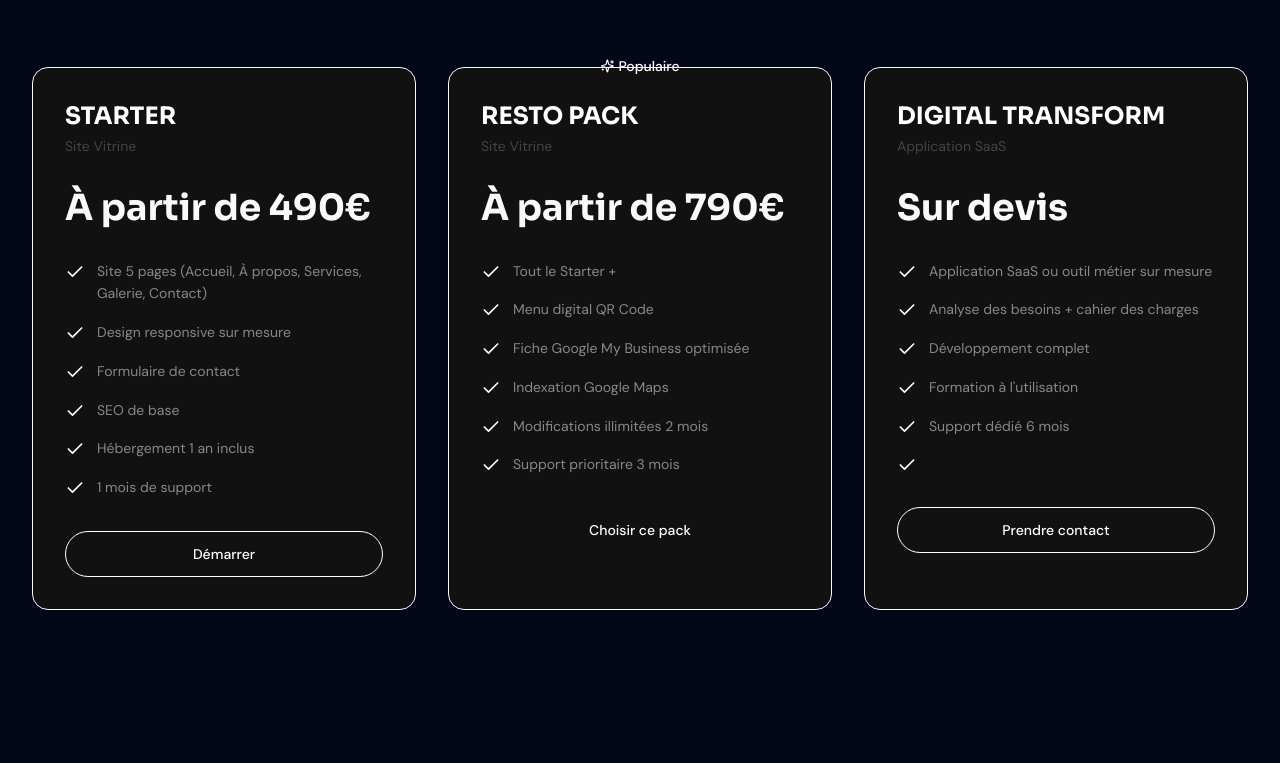
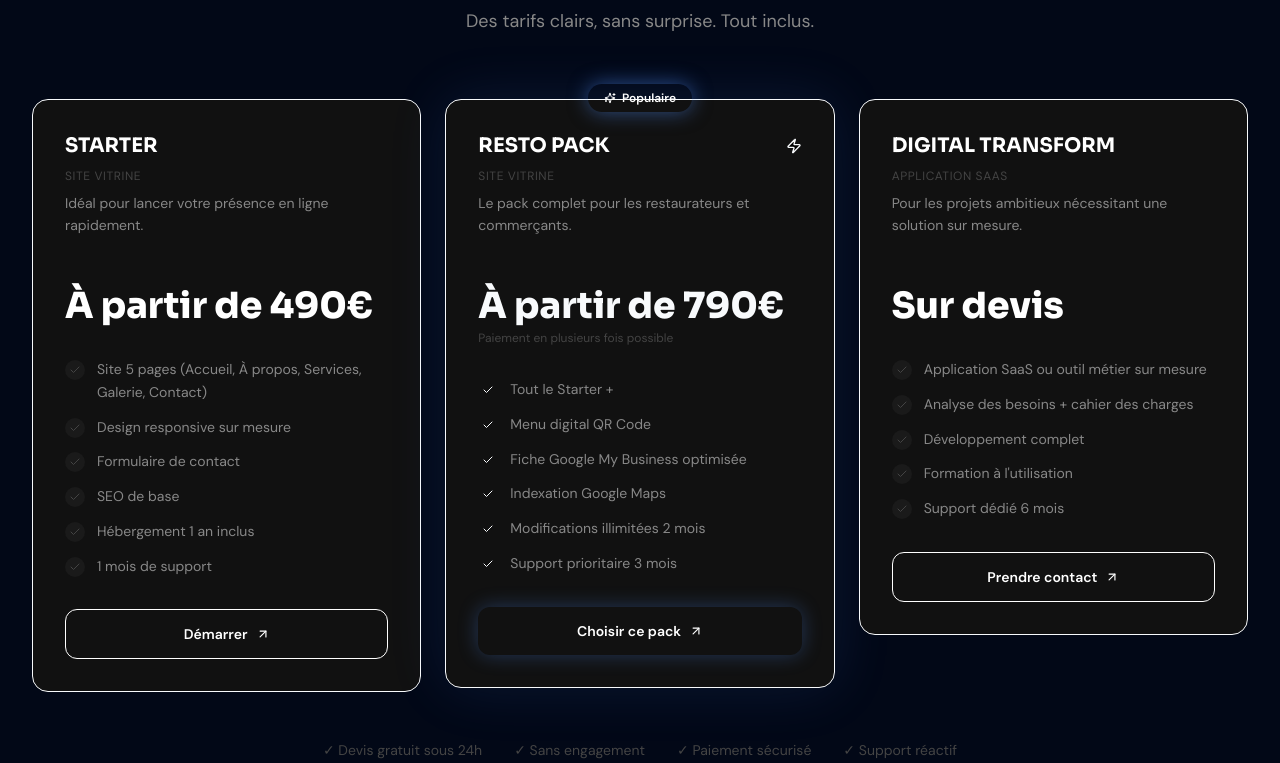
Before and after one commit to jahirlpro-fr/PORTFOLIO_LVN, a Next.js app: page / in a window 1280 px wide. Shown: the part 6457-7220 px from the top of the page. Built offline with nearby package versions, Linux system fonts and the light colour scheme.

Commit message:
Edit /src/components/Pricing.tsx

```diff
--- a/src/components/Pricing.tsx
+++ b/src/components/Pricing.tsx
@@ -2,7 +2,7 @@
 
 import { motion } from "framer-motion";
 import { useLanguage } from "@/contexts/LanguageContext";
-import { Check, Sparkles } from "lucide-react";
+import { Check, Sparkles, ArrowUpRight, Zap } from "lucide-react";
 
 export function Pricing() {
     const { t } = useLanguage();
@@ -22,6 +22,10 @@ export function Pricing() {
             ],
             cta: t("pricing.starter.cta"),
             popular: false,
+            accent: "border-border hover:border-white/20",
+            badge: null,
+            priceColor: "text-text-primary",
+            description: "Idéal pour lancer votre présence en ligne rapidement.",
         },
         {
             name: t("pricing.resto.name"),
@@ -37,6 +41,10 @@ export function Pricing() {
             ],
             cta: t("pricing.resto.cta"),
             popular: true,
+            accent: "border-accent/50 hover:border-accent",
+            badge: t("pricing.popular"),
+            priceColor: "text-accent",
+            description: "Le pack complet pour les restaurateurs et commerçants.",
         },
         {
             name: t("pricing.transform.name"),
@@ -48,16 +56,24 @@ export function Pricing() {
                 t("pricing.transform.feature3"),
                 t("pricing.transform.feature4"),
                 t("pricing.transform.feature5"),
-        t("pricing.transform.feature6"),
             ],
             cta: t("pricing.transform.cta"),
             popular: false,
+            accent: "border-border hover:border-white/20",
+            badge: null,
+            priceColor: "text-text-primary",
+            description: "Pour les projets ambitieux nécessitant une solution sur mesure.",
         },
     ];
 
     return (
-    <section id="pricing" className="py-32">
-      <div className="max-w-7xl mx-auto px-6 lg:px-8">
+        <section id="pricing" className="py-32 relative overflow-hidden">
+            {/* Background glow */}
+            <div className="absolute top-1/2 left-1/2 -translate-x-1/2 -translate-y-1/2 w-[600px] h-[600px] bg-accent/5 rounded-full blur-[120px] pointer-events-none" />
+
+            <div className="max-w-7xl mx-auto px-6 lg:px-8 relative z-10">
+
+                {/* ── HEADER ── */}
                 <motion.div
                     initial={{ opacity: 0, y: 20 }}
                     whileInView={{ opacity: 1, y: 0 }}
@@ -65,68 +81,120 @@ export function Pricing() {
                     transition={{ duration: 0.6 }}
                     className="text-center mb-16"
                 >
+                    <p className="text-accent text-sm font-semibold tracking-widest uppercase mb-3">
+                        — Tarifs
+                    </p>
                     <h2 className="font-display text-4xl md:text-5xl lg:text-6xl font-bold text-text-primary mb-4">
                         {t("pricing.title")}
                     </h2>
-          <p className="text-text-secondary text-lg">{t("pricing.subtitle")}</p>
+                    <p className="text-text-secondary text-lg max-w-xl mx-auto">{t("pricing.subtitle")}</p>
                 </motion.div>
 
-        <div className="grid md:grid-cols-3 gap-8">
+                {/* ── PLANS GRID ── */}
+                <div className="grid md:grid-cols-3 gap-6 items-start">
                     {plans.map((plan, index) => (
                         <motion.div
                             key={index}
-              initial={{ opacity: 0, y: 30 }}
+                            initial={{ opacity: 0, y: 40 }}
                             whileInView={{ opacity: 1, y: 0 }}
                             viewport={{ once: true }}
-              transition={{ delay: index * 0.1, duration: 0.6 }}
-              className={`relative bg-surface border rounded-2xl p-8 ${
-                plan.popular ? "border-accent scale-105" : "border-border"
+                            transition={{ delay: index * 0.12, duration: 0.6, ease: [0.22, 1, 0.36, 1] }}
+                            className={`relative bg-surface border rounded-2xl p-8 transition-all duration-400 ${plan.accent} ${plan.popular
+                                    ? "shadow-[0_0_60px_rgba(79,142,247,0.12)] scale-[1.02]"
+                                    : "hover:shadow-[0_20px_60px_rgba(0,0,0,0.3)]"
                                 }`}
                         >
+                            {/* Popular glow background */}
                             {plan.popular && (
-                <div className="absolute -top-4 left-1/2 -translate-x-1/2 bg-accent text-white px-4 py-1 rounded-full text-sm font-medium flex items-center gap-1">
-                  <Sparkles size={14} />
-                  {t("pricing.popular")}
+                                <div className="absolute inset-0 rounded-2xl bg-gradient-to-b from-accent/5 to-transparent pointer-events-none" />
+                            )}
+
+                            {/* Badge populaire */}
+                            {plan.badge && (
+                                <div className="absolute -top-4 left-1/2 -translate-x-1/2 flex items-center gap-1.5 bg-accent text-white px-4 py-1.5 rounded-full text-xs font-semibold shadow-[0_0_20px_rgba(79,142,247,0.5)]">
+                                    <Sparkles size={12} />
+                                    {plan.badge}
                                 </div>
                             )}
 
-              <div className="mb-8">
-                <h3 className="font-display text-2xl font-bold text-text-primary mb-1">
+                            <div className="relative z-10">
+                                {/* Plan name + subtitle */}
+                                <div className="mb-6">
+                                    <div className="flex items-center justify-between mb-2">
+                                        <h3 className="font-display text-xl font-bold text-text-primary">
                                             {plan.name}
                                         </h3>
-                <p className="text-text-muted text-sm">{plan.subtitle}</p>
+                                        {plan.popular && (
+                                            <Zap size={16} className="text-accent fill-accent" />
+                                        )}
+                                    </div>
+                                    <p className="text-text-muted text-xs uppercase tracking-wider">{plan.subtitle}</p>
+                                    <p className="text-text-secondary text-sm mt-2 leading-relaxed">{plan.description}</p>
                                 </div>
 
+                                {/* Divider */}
+                                <div className={`h-px mb-6 ${plan.popular ? "bg-accent/30" : "bg-border"}`} />
+
+                                {/* Price */}
                                 <div className="mb-8">
-                <div className="font-display text-4xl font-bold text-accent mb-2">
+                                    <div className={`font-display text-4xl font-black ${plan.priceColor} mb-1`}>
                                         {plan.price}
                                     </div>
+                                    {plan.popular && (
+                                        <p className="text-text-muted text-xs">Paiement en plusieurs fois possible</p>
+                                    )}
                                 </div>
 
-              <ul className="space-y-4 mb-8">
-                {plan.features.map((feature, featureIndex) => (
-                  <li key={featureIndex} className="flex items-start gap-3">
-                    <Check size={20} className="text-accent flex-shrink-0 mt-0.5" />
-                    <span className="text-text-secondary text-sm leading-relaxed">
-                      {feature}
-                    </span>
+                                {/* Features list */}
+                                <ul className="space-y-3 mb-8">
+                                    {plan.features.filter(f => f.trim()).map((feature, i) => (
+                                        <li key={i} className="flex items-start gap-3">
+                                            <div className={`flex-shrink-0 w-5 h-5 rounded-full flex items-center justify-center mt-0.5 ${plan.popular ? "bg-accent/20" : "bg-surface-hover"
+                                                }`}>
+                                                <Check size={12} className={plan.popular ? "text-accent" : "text-text-muted"} />
+                                            </div>
+                                            <span className="text-text-secondary text-sm leading-relaxed">{feature}</span>
                                         </li>
                                     ))}
                                 </ul>
 
+                                {/* CTA button */}
                                 <a
                                     href="#contact"
-                className={`block w-full text-center px-6 py-3 rounded-full text-sm font-medium transition-all ${
-                  plan.popular
-                    ? "bg-accent text-white hover:bg-accent/90"
-                    : "border border-border text-text-primary hover:bg-surface-hover"
+                                    className={`group flex items-center justify-center gap-2 w-full px-6 py-3.5 rounded-xl text-sm font-semibold transition-all duration-300 ${plan.popular
+                                            ? "bg-accent text-white hover:bg-accent/90 shadow-[0_0_20px_rgba(79,142,247,0.3)] hover:shadow-[0_0_35px_rgba(79,142,247,0.5)] hover:scale-105"
+                                            : "border border-border text-text-primary hover:border-accent/50 hover:bg-accent/5 hover:text-accent"
                                         }`}
                                 >
                                     {plan.cta}
+                                    <ArrowUpRight
+                                        size={14}
+                                        className="group-hover:translate-x-0.5 group-hover:-translate-y-0.5 transition-transform duration-300"
+                                    />
                                 </a>
+                            </div>
                         </motion.div>
                     ))}
                 </div>
+
+                {/* ── BOTTOM REASSURANCE BAND ── */}
+                <motion.div
+                    initial={{ opacity: 0, y: 20 }}
+                    whileInView={{ opacity: 1, y: 0 }}
+                    viewport={{ once: true }}
+                    transition={{ delay: 0.4, duration: 0.6 }}
+                    className="mt-12 flex flex-wrap items-center justify-center gap-8 text-text-muted text-sm"
+                >
+                    {[
+                        "✓ Devis gratuit sous 24h",
+                        "✓ Sans engagement",
+                        "✓ Paiement sécurisé",
+                        "✓ Support réactif",
+                    ].map((item) => (
+                        <span key={item} className="flex items-center gap-2">{item}</span>
+                    ))}
+                </motion.div>
+
             </div>
         </section>
     );
```
Lines whose indentation alone changed are shown as unchanged.
